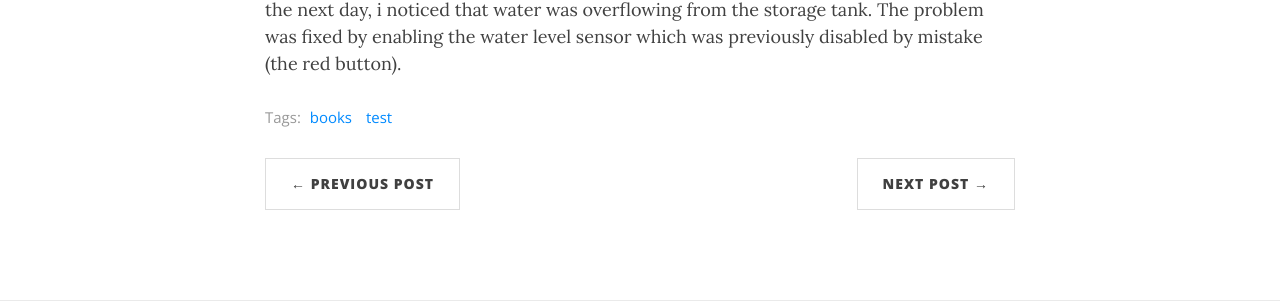
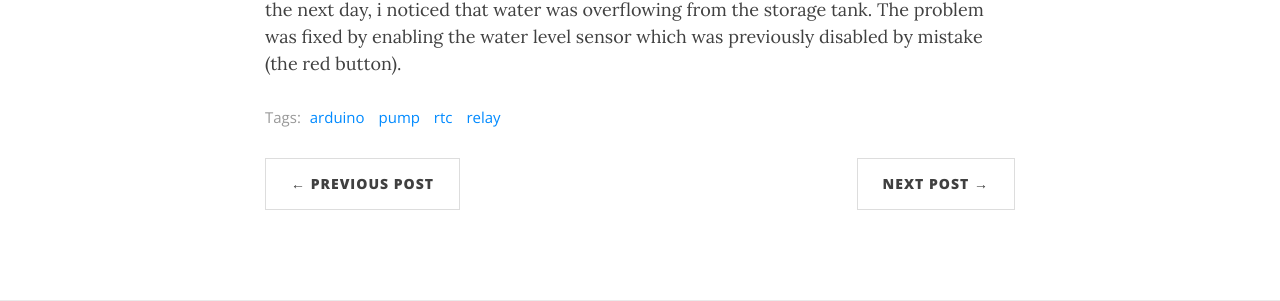
Before and after one commit to blinkmaker/blinkmaker.github.io, a Jekyll site: the page built from _posts/2019-12-18-pump-relay.md, in a window 1280 px wide and 900 px high, scrolled down 998 px. Shown: the part 366-667 px from the top of the window. Built offline with Jekyll 4.4.1, drawn with Linux system fonts in a browser that asks for light colours; nearby versions of some CDN libraries.

Commit message:
Update 2019-12-18-pump-relay.md

```diff
--- a/_posts/2019-12-18-pump-relay.md
+++ b/_posts/2019-12-18-pump-relay.md
@@ -3,7 +3,7 @@ layout: post
 title: Automated pump relay
 subtitle: Configurable timer-based controller
 bigimg: /img/path.jpg
-tags: [books, test]
+tags: [arduino, pump, rtc, relay]
 ---
 
 The water pump on the Algarve Fab Farm takes water from the well on the property and fills up a tank for consumption around the farm at any time. But due to water shortages, the pump needs to be turned on for a short time regularly instead of waiting until the tank is almost empty and then doing full refills. Usually, to deal with this issue, the pump is turned on manually for about 30 to 40 seconds every hour. This can become quite cumbersome, so a better way is to automate the entire process.
```
